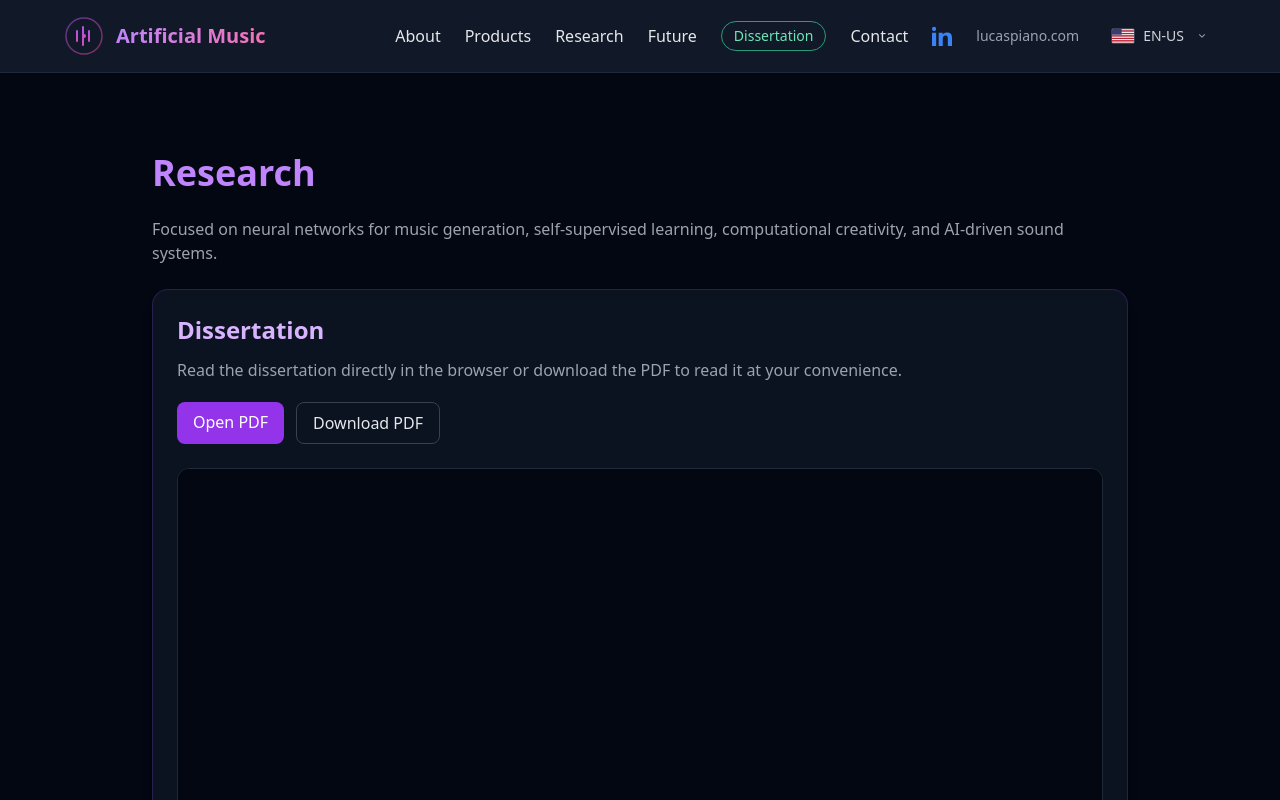
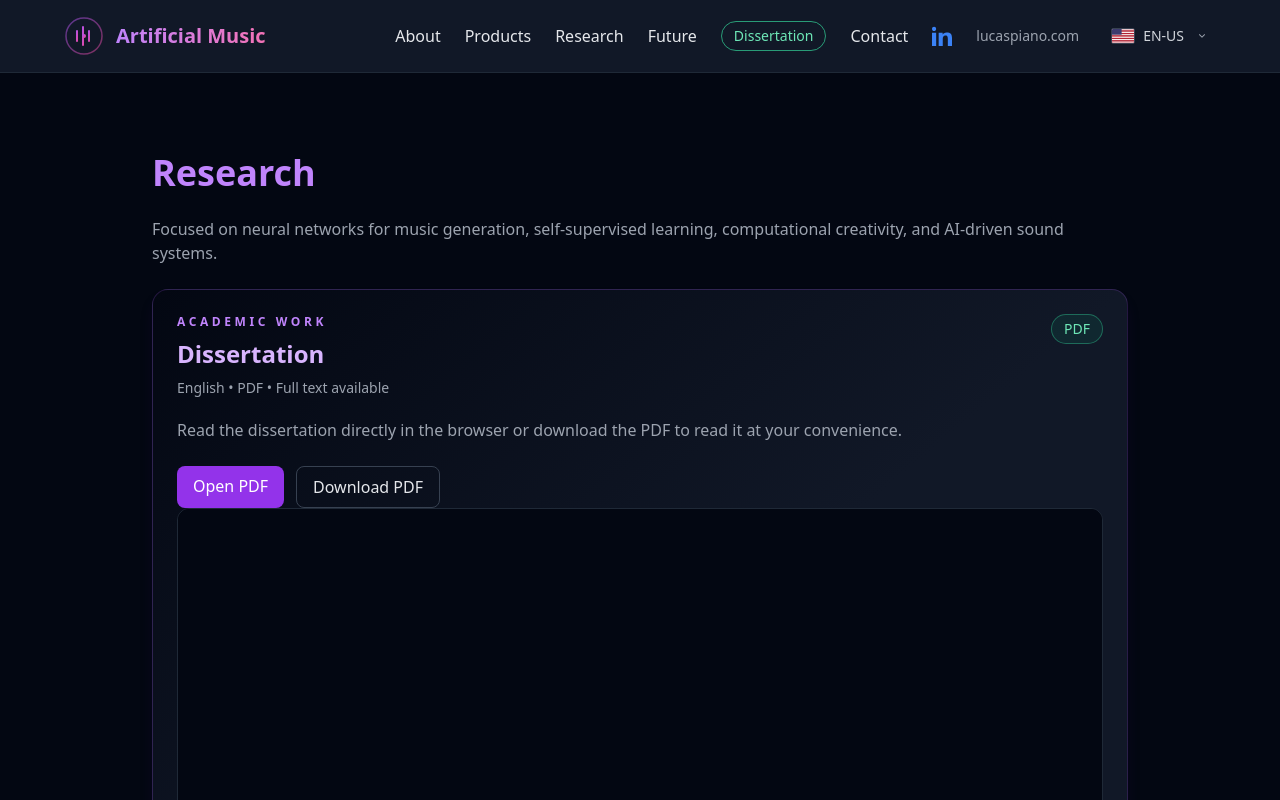
Before and after one commit to lucaspiano/artificialmusic_website, a React (Vite) app: page /research in a window 1280 px wide. Shown: the top 800 px of the page. Built offline with nearby package versions, Linux system fonts and the light colour scheme.

Commit message:
Polish dissertation presentation

```diff
--- a/src/i18n.jsx
+++ b/src/i18n.jsx
@@ -25,6 +25,8 @@ const translations = {
     research: "Research",
     research_intro: "Focused on neural networks for music generation, self-supervised learning, computational creativity, and AI-driven sound systems.",
     dissertation_title: "Dissertation",
+    dissertation_label: "Academic work",
+    dissertation_meta: "English • PDF • Full text available",
     dissertation_cta: "Read dissertation",
     dissertation_desc: "Read the dissertation directly in the browser or download the PDF to read it at your convenience.",
     dissertation_open: "Open PDF",
@@ -83,6 +85,8 @@ const translations = {
     research: "Pesquisa",
     research_intro: "Focado em redes neurais para geração musical, aprendizado auto-supervisionado, criatividade computacional e sistemas sonoros dirigidos por IA.",
     dissertation_title: "Dissertação",
+    dissertation_label: "Trabalho acadêmico",
+    dissertation_meta: "Inglês • PDF • Texto completo disponível",
     dissertation_cta: "Ler dissertação",
     dissertation_desc: "Leia a dissertação diretamente no navegador ou baixe o PDF para ler quando quiser.",
     dissertation_open: "Abrir PDF",
@@ -142,6 +146,8 @@ const translations = {
     research: "Investigación",
     research_intro: "Enfocado en redes neuronales para generación musical, aprendizaje auto-supervisado, creatividad computacional y sistemas de sonido impulsados por IA.",
     dissertation_title: "Disertación",
+    dissertation_label: "Trabajo académico",
+    dissertation_meta: "Inglés • PDF • Texto completo disponible",
     dissertation_cta: "Leer disertación",
     dissertation_desc: "Lee la disertación directamente en el navegador o descarga el PDF para leerla cuando quieras.",
     dissertation_open: "Abrir PDF",
--- a/src/pages/Research.jsx
+++ b/src/pages/Research.jsx
@@ -12,11 +12,21 @@ function Research() {
 
       <p className="text-gray-400 mb-6">{t("research_intro")}</p>
 
-      <div className="mb-10 rounded-2xl border border-purple-500/20 bg-gray-900/70 p-6 shadow-lg">
-        <h2 className="text-2xl font-semibold mb-3 text-purple-300">{t("dissertation_title")}</h2>
-        <p className="text-gray-400 mb-5">{t("dissertation_desc")}</p>
+      <div className="mb-10 rounded-2xl border border-purple-500/20 bg-gradient-to-br from-gray-950 via-gray-900 to-gray-900 p-6 shadow-lg shadow-purple-950/20">
+        <div className="flex flex-col gap-4 md:flex-row md:items-start md:justify-between">
+          <div>
+            <p className="mb-2 text-xs font-semibold uppercase tracking-[0.3em] text-purple-400">{t("dissertation_label")}</p>
+            <h2 className="text-2xl font-semibold text-purple-300">{t("dissertation_title")}</h2>
+            <p className="mt-2 text-sm text-gray-400">{t("dissertation_meta")}</p>
+          </div>
+          <div className="rounded-full border border-emerald-400/40 bg-emerald-500/10 px-3 py-1 text-sm font-medium text-emerald-300">
+            PDF
+          </div>
+        </div>
 
-        <div className="flex flex-wrap gap-3 mb-6">
+        <p className="mt-5 text-gray-400">{t("dissertation_desc")}</p>
+
+        <div className="mt-6 flex flex-wrap gap-3">
           <a
             href={pdfUrl}
             target="_blank"
```
